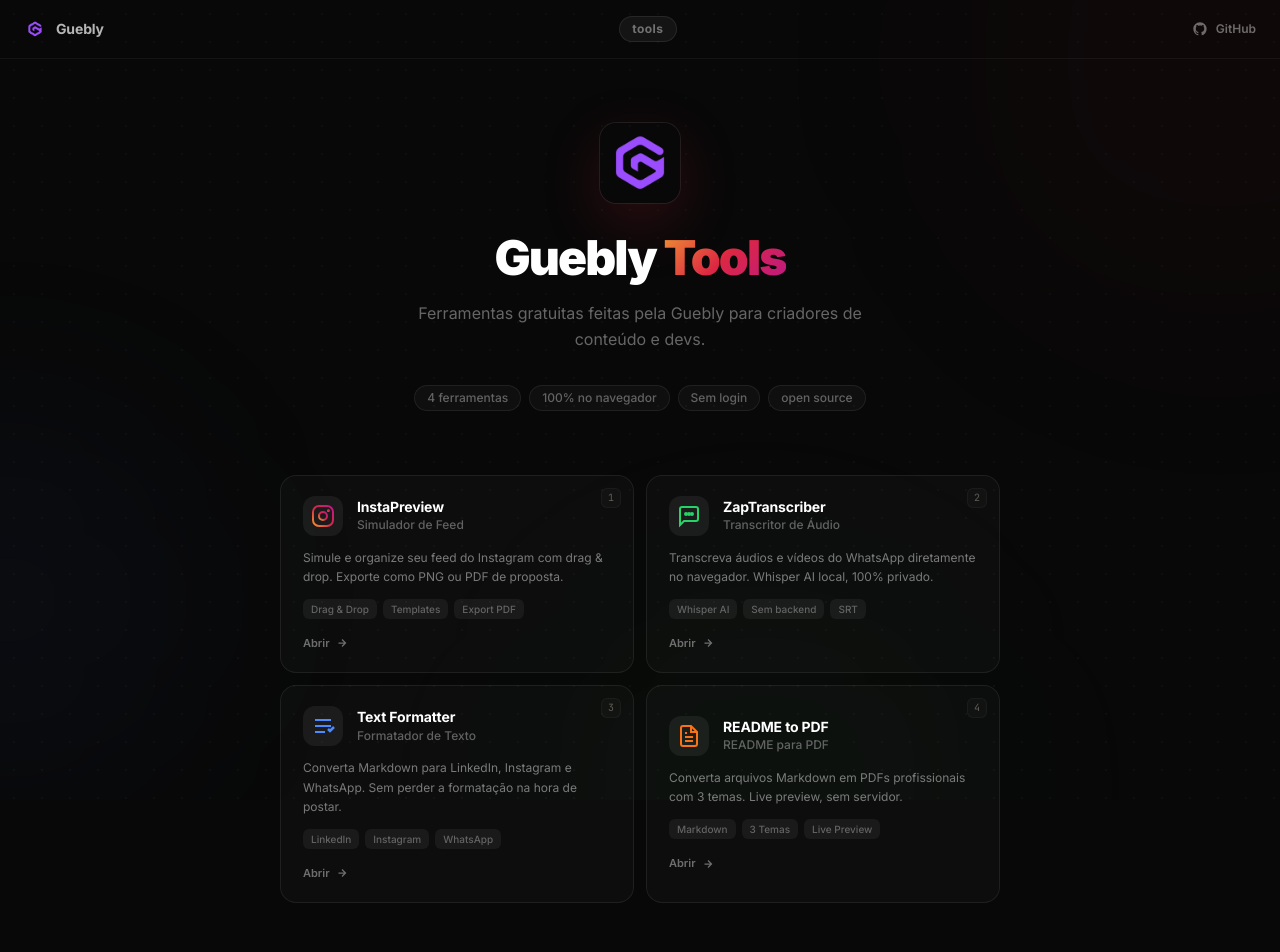
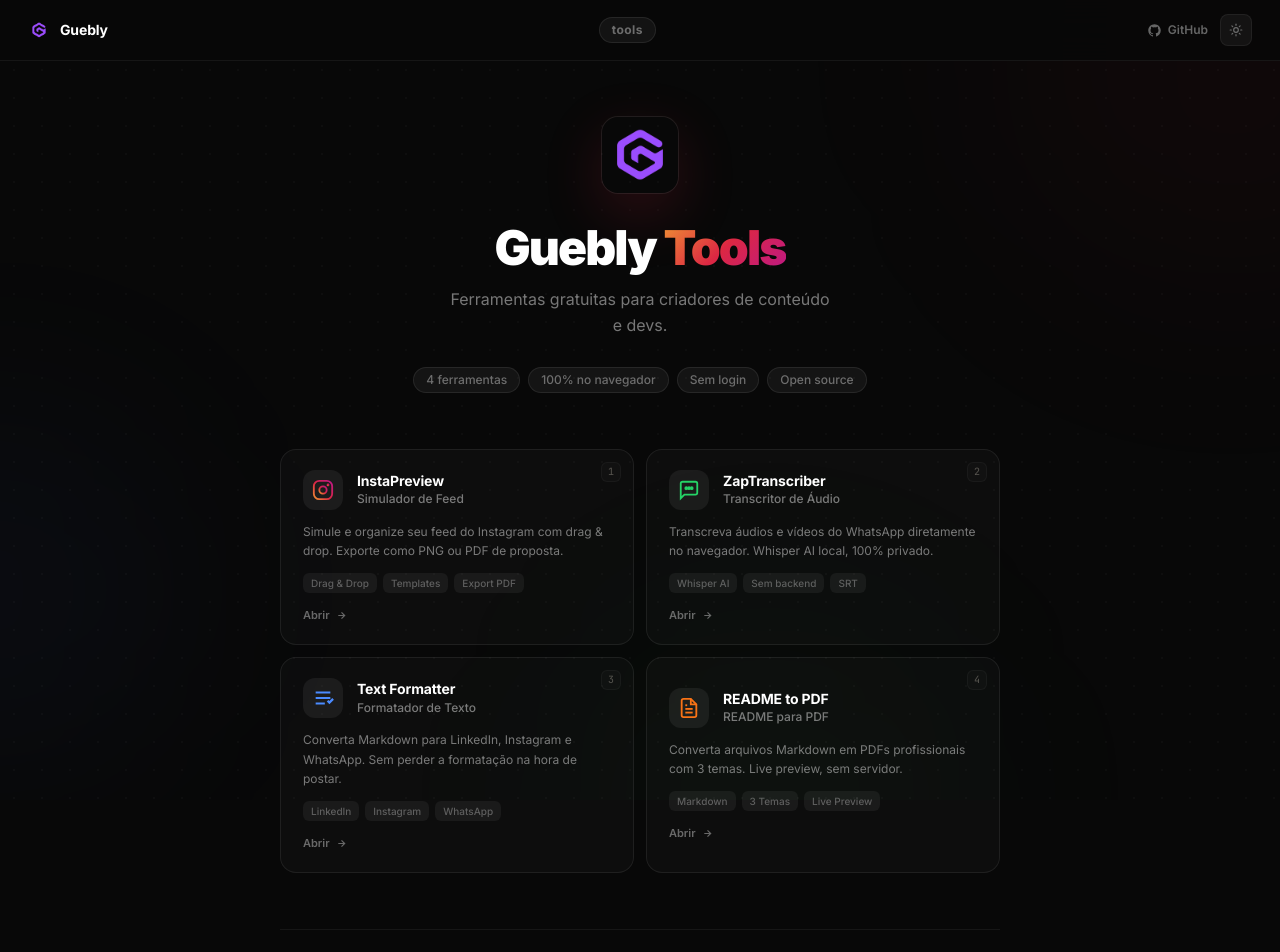
Before and after one commit to Guebly/tools, a React (Vite) app: page / in a window 1280 px wide. Shown: the top 952 px of the page. Built offline with nearby package versions, Linux system fonts and the light colour scheme.

Commit message:
Corrige dark/light mode em todas as páginas

```diff
--- a/src/pages/Home.tsx
+++ b/src/pages/Home.tsx
@@ -1,34 +1,40 @@
 import { useNavigate } from 'react-router-dom'
 import React, { useEffect } from 'react'
+import { useTheme } from '../contexts/ThemeContext'
+import { Sun, Moon } from 'lucide-react'
 
 interface Tool {
   path: string
-  key: string
+  kbd: string
   title: string
   subtitle: string
   description: string
   tags: string[]
-  accent: string
-  glowColor: string
-  borderHover: string
-  kbd: string
+  accentDark: string
+  accentLight: string
+  glowDark: string
+  glowLight: string
+  borderDark: string
+  borderLight: string
   icon: React.ReactNode
 }
 
 const tools: Tool[] = [
   {
     path: '/insta-preview',
-    key: '1',
+    kbd: '1',
     title: 'InstaPreview',
     subtitle: 'Simulador de Feed',
     description: 'Simule e organize seu feed do Instagram com drag & drop. Exporte como PNG ou PDF de proposta.',
     tags: ['Drag & Drop', 'Templates', 'Export PDF'],
-    accent: 'rgba(220,39,67,0.12)',
-    glowColor: 'rgba(220,39,67,0.25)',
-    borderHover: 'rgba(220,39,67,0.35)',
-    kbd: '1',
+    accentDark: 'rgba(220,39,67,0.12)',
+    accentLight: 'rgba(220,39,67,0.07)',
+    glowDark: 'rgba(220,39,67,0.22)',
+    glowLight: 'rgba(220,39,67,0.14)',
+    borderDark: 'rgba(220,39,67,0.35)',
+    borderLight: 'rgba(220,39,67,0.3)',
     icon: (
-      <svg width="24" height="24" viewBox="0 0 24 24" fill="none">
+      <svg width="22" height="22" viewBox="0 0 24 24" fill="none">
         <defs>
           <linearGradient id="ig1" x1="0%" y1="100%" x2="100%" y2="0%">
             <stop offset="0%" stopColor="#f09433"/>
@@ -44,17 +50,19 @@
   },
   {
     path: '/zap-transcriber',
-    key: '2',
+    kbd: '2',
     title: 'ZapTranscriber',
     subtitle: 'Transcritor de Áudio',
     description: 'Transcreva áudios e vídeos do WhatsApp diretamente no navegador. Whisper AI local, 100% privado.',
     tags: ['Whisper AI', 'Sem backend', 'SRT'],
-    accent: 'rgba(37,211,102,0.10)',
-    glowColor: 'rgba(37,211,102,0.22)',
-    borderHover: 'rgba(37,211,102,0.35)',
-    kbd: '2',
+    accentDark: 'rgba(37,211,102,0.10)',
+    accentLight: 'rgba(37,211,102,0.07)',
+    glowDark: 'rgba(37,211,102,0.20)',
+    glowLight: 'rgba(37,211,102,0.12)',
+    borderDark: 'rgba(37,211,102,0.35)',
+    borderLight: 'rgba(22,163,74,0.3)',
     icon: (
-      <svg width="24" height="24" viewBox="0 0 24 24" fill="none" stroke="#25D366" strokeWidth="2">
+      <svg width="22" height="22" viewBox="0 0 24 24" fill="none" stroke="#25D366" strokeWidth="2">
         <path d="M21 15a2 2 0 01-2 2H7l-4 4V5a2 2 0 012-2h14a2 2 0 012 2z"/>
         <circle cx="9" cy="10" r="1" fill="#25D366"/>
         <circle cx="12" cy="10" r="1" fill="#25D366"/>
@@ -64,17 +72,19 @@
   },
   {
     path: '/text-formatter',
-    key: '3',
+    kbd: '3',
     title: 'Text Formatter',
     subtitle: 'Formatador de Texto',
     description: 'Converta Markdown para LinkedIn, Instagram e WhatsApp. Sem perder a formatação na hora de postar.',
     tags: ['LinkedIn', 'Instagram', 'WhatsApp'],
-    accent: 'rgba(75,139,255,0.10)',
-    glowColor: 'rgba(75,139,255,0.22)',
-    borderHover: 'rgba(75,139,255,0.35)',
-    kbd: '3',
+    accentDark: 'rgba(75,139,255,0.10)',
+    accentLight: 'rgba(37,99,235,0.07)',
+    glowDark: 'rgba(75,139,255,0.20)',
+    glowLight: 'rgba(37,99,235,0.14)',
+    borderDark: 'rgba(75,139,255,0.35)',
+    borderLight: 'rgba(37,99,235,0.3)',
     icon: (
-      <svg width="24" height="24" viewBox="0 0 24 24" fill="none" stroke="#4B8BFF" strokeWidth="2">
+      <svg width="22" height="22" viewBox="0 0 24 24" fill="none" stroke="#4B8BFF" strokeWidth="2">
         <path d="M4 6h16M4 12h16M4 18h10"/>
         <path d="M17 15l2 2 4-4" strokeWidth="2.5"/>
       </svg>
@@ -82,17 +92,19 @@
   },
   {
     path: '/readme-pdf',
-    key: '4',
+    kbd: '4',
     title: 'README to PDF',
     subtitle: 'README para PDF',
     description: 'Converta arquivos Markdown em PDFs profissionais com 3 temas. Live preview, sem servidor.',
     tags: ['Markdown', '3 Temas', 'Live Preview'],
-    accent: 'rgba(249,115,22,0.10)',
-    glowColor: 'rgba(249,115,22,0.22)',
-    borderHover: 'rgba(249,115,22,0.35)',
-    kbd: '4',
+    accentDark: 'rgba(249,115,22,0.10)',
+    accentLight: 'rgba(234,88,12,0.07)',
+    glowDark: 'rgba(249,115,22,0.20)',
+    glowLight: 'rgba(234,88,12,0.14)',
+    borderDark: 'rgba(249,115,22,0.35)',
+    borderLight: 'rgba(234,88,12,0.3)',
     icon: (
-      <svg width="24" height="24" viewBox="0 0 24 24" fill="none" stroke="#f97316" strokeWidth="2">
+      <svg width="22" height="22" viewBox="0 0 24 24" fill="none" stroke="#f97316" strokeWidth="2">
         <path d="M14 2H6a2 2 0 00-2 2v16a2 2 0 002 2h12a2 2 0 002-2V8z"/>
         <polyline points="14 2 14 8 20 8"/>
         <line x1="16" y1="13" x2="8" y2="13"/>
@@ -103,26 +115,17 @@
   },
 ]
 
-const STATS = [
-  '4 ferramentas',
-  '100% no navegador',
-  'Sem login',
-  'open source',
-]
-
 export default function Home() {
   const navigate = useNavigate()
+  const { theme, toggle } = useTheme()
+  const isDark = theme === 'dark'
 
-  // Keyboard shortcuts: 1→insta, 2→zap, 3→formatter, 4→readme
   useEffect(() => {
     const handler = (e: KeyboardEvent) => {
-      // Don't fire if user is typing in an input
       if (e.target instanceof HTMLInputElement || e.target instanceof HTMLTextAreaElement) return
       const map: Record<string, string> = {
-        '1': '/insta-preview',
-        '2': '/zap-transcriber',
-        '3': '/text-formatter',
-        '4': '/readme-pdf',
+        '1': '/insta-preview', '2': '/zap-transcriber',
+        '3': '/text-formatter', '4': '/readme-pdf',
       }
       if (map[e.key]) navigate(map[e.key])
     }
@@ -130,251 +133,200 @@
     return () => window.removeEventListener('keydown', handler)
   }, [navigate])
 
+  const c = {
+    bg:           isDark ? '#080808'                     : '#f5f6f8',
+    text:         isDark ? '#ffffff'                     : '#0f172a',
+    textSub:      isDark ? 'rgba(255,255,255,0.45)'      : 'rgba(15,23,42,0.55)',
+    textMuted:    isDark ? 'rgba(255,255,255,0.25)'      : 'rgba(15,23,42,0.35)',
+    dot:          isDark ? 'rgba(255,255,255,0.028)'     : 'rgba(0,0,0,0.055)',
+    navBorder:    isDark ? 'rgba(255,255,255,0.06)'      : 'rgba(0,0,0,0.08)',
+    navBg:        isDark ? 'rgba(8,8,8,0.92)'            : 'rgba(245,246,248,0.92)',
+    badgeBg:      isDark ? 'rgba(255,255,255,0.05)'      : 'rgba(0,0,0,0.05)',
+    badgeBorder:  isDark ? 'rgba(255,255,255,0.08)'      : 'rgba(0,0,0,0.09)',
+    badgeColor:   isDark ? 'rgba(255,255,255,0.38)'      : 'rgba(15,23,42,0.45)',
+    cardBg:       isDark ? 'rgba(255,255,255,0.025)'     : 'rgba(0,0,0,0.03)',
+    cardBorder:   isDark ? 'rgba(255,255,255,0.07)'      : 'rgba(0,0,0,0.08)',
+    iconBg:       isDark ? 'rgba(255,255,255,0.06)'      : 'rgba(0,0,0,0.05)',
+    tagBg:        isDark ? 'rgba(255,255,255,0.05)'      : 'rgba(0,0,0,0.05)',
+    tagColor:     isDark ? 'rgba(255,255,255,0.3)'       : 'rgba(15,23,42,0.4)',
+    ctaColor:     isDark ? 'rgba(255,255,255,0.38)'      : 'rgba(15,23,42,0.45)',
+    footerBorder: isDark ? 'rgba(255,255,255,0.06)'      : 'rgba(0,0,0,0.07)',
+    toggleBg:     isDark ? 'rgba(255,255,255,0.07)'      : 'rgba(0,0,0,0.06)',
+    toggleBorder: isDark ? 'rgba(255,255,255,0.09)'      : 'rgba(0,0,0,0.08)',
+    toggleColor:  isDark ? 'rgba(255,255,255,0.55)'      : 'rgba(15,23,42,0.55)',
+  }
+
   return (
-    <div
-      className="min-h-screen"
-      style={{ background: '#080808', color: '#ffffff' }}
-    >
-      {/* Dot grid background */}
+    <div className="min-h-screen transition-colors duration-200" style={{ background: c.bg, color: c.text }}>
+
+      {/* Dot grid */}
       <div
         className="fixed inset-0 pointer-events-none"
         style={{
-          backgroundImage: 'radial-gradient(circle, rgba(255,255,255,0.03) 1px, transparent 1px)',
+          backgroundImage: `radial-gradient(circle, ${c.dot} 1px, transparent 1px)`,
           backgroundSize: '28px 28px',
         }}
       />
 
       {/* Ambient blobs */}
       <div className="fixed inset-0 pointer-events-none overflow-hidden">
-        <div
-          className="absolute -top-48 -right-48 w-[500px] h-[500px] rounded-full"
-          style={{ background: 'rgba(220,39,67,0.04)', filter: 'blur(120px)' }}
-        />
-        <div
-          className="absolute top-1/2 -left-48 w-[400px] h-[400px] rounded-full"
-          style={{ background: 'rgba(75,139,255,0.04)', filter: 'blur(100px)' }}
-        />
-        <div
-          className="absolute -bottom-48 right-1/4 w-[400px] h-[400px] rounded-full"
-          style={{ background: 'rgba(37,211,102,0.03)', filter: 'blur(120px)' }}
-        />
+        <div className="absolute -top-48 -right-48 w-[480px] h-[480px] rounded-full"
+          style={{ background: isDark ? 'rgba(220,39,67,0.04)' : 'rgba(220,39,67,0.06)', filter: 'blur(120px)' }} />
+        <div className="absolute top-1/2 -left-48 w-[380px] h-[380px] rounded-full"
+          style={{ background: isDark ? 'rgba(75,139,255,0.04)' : 'rgba(37,99,235,0.05)', filter: 'blur(100px)' }} />
+        <div className="absolute -bottom-48 right-1/4 w-[380px] h-[380px] rounded-full"
+          style={{ background: isDark ? 'rgba(37,211,102,0.03)' : 'rgba(22,163,74,0.04)', filter: 'blur(120px)' }} />
       </div>
 
-      {/* ── Top Navbar ── */}
+      {/* ── Navbar ── */}
       <nav
-        className="relative z-20 flex items-center justify-between px-6 py-4"
-        style={{ borderBottom: '1px solid rgba(255,255,255,0.05)' }}
+        className="relative z-20 flex items-center justify-between px-5 sm:px-7 py-3.5"
+        style={{
+          background: c.navBg,
+          borderBottom: `1px solid ${c.navBorder}`,
+          backdropFilter: 'blur(16px)',
+          WebkitBackdropFilter: 'blur(16px)',
+        }}
       >
-        {/* Logo left */}
-        <a
-          href="https://www.guebly.com.br"
-          target="_blank"
-          rel="noopener noreferrer"
-          className="flex items-center gap-2.5 transition-opacity hover:opacity-80"
-        >
-          <img
-            src="/logo-64.png"
-            alt="Guebly"
-            width={22}
-            height={22}
-            className="rounded-md"
-          />
-          <span
-            className="text-sm font-bold hidden sm:block"
-            style={{ color: 'rgba(255,255,255,0.7)', letterSpacing: '-0.01em' }}
-          >
+        {/* Logo */}
+        <a href="https://www.guebly.com.br" target="_blank" rel="noopener noreferrer"
+          className="flex items-center gap-2.5 transition-opacity hover:opacity-75">
+          <img src="/logo-64.png" alt="Guebly" width={22} height={22} className="rounded-md" style={{ objectFit: 'contain' }} />
+          <span className="text-sm font-bold hidden sm:block" style={{ color: c.text, letterSpacing: '-0.01em' }}>
             Guebly
           </span>
         </a>
 
-        {/* Badge center */}
-        <span
-          className="text-xs font-bold px-3 py-1 rounded-full"
-          style={{
-            background: 'rgba(255,255,255,0.05)',
-            border: '1px solid rgba(255,255,255,0.08)',
-            color: 'rgba(255,255,255,0.4)',
-            letterSpacing: '0.04em',
-          }}
-        >
+        {/* Center badge */}
+        <span className="text-xs font-bold px-3 py-1 rounded-full"
+          style={{ background: c.badgeBg, border: `1px solid ${c.badgeBorder}`, color: c.badgeColor, letterSpacing: '0.04em' }}>
           tools
         </span>
 
-        {/* GitHub right */}
-        <a
-          href="https://github.com/Guebly/tools"
-          target="_blank"
-          rel="noopener noreferrer"
-          className="flex items-center gap-2 text-xs font-semibold transition-opacity hover:opacity-80"
-          style={{ color: 'rgba(255,255,255,0.4)' }}
-        >
-          <svg width="16" height="16" viewBox="0 0 24 24" fill="currentColor">
-            <path d="M12 2C6.477 2 2 6.477 2 12c0 4.418 2.865 8.166 6.839 9.489.5.092.682-.217.682-.482 0-.237-.008-.868-.013-1.703-2.782.605-3.369-1.34-3.369-1.34-.454-1.156-1.11-1.464-1.11-1.464-.908-.62.069-.608.069-.608 1.003.07 1.531 1.03 1.531 1.03.892 1.529 2.341 1.087 2.91.832.092-.647.35-1.088.636-1.338-2.22-.253-4.555-1.11-4.555-4.943 0-1.091.39-1.984 1.029-2.683-.103-.253-.446-1.27.098-2.647 0 0 .84-.269 2.75 1.025A9.578 9.578 0 0112 6.836c.85.004 1.705.114 2.504.336 1.909-1.294 2.747-1.025 2.747-1.025.546 1.377.202 2.394.1 2.647.64.699 1.028 1.592 1.028 2.683 0 3.842-2.339 4.687-4.566 4.935.359.309.678.919.678 1.852 0 1.336-.012 2.415-.012 2.743 0 .267.18.578.688.48C19.138 20.163 22 16.418 22 12c0-5.523-4.477-10-10-10z"/>
-          </svg>
-          <span className="hidden sm:inline">GitHub</span>
-        </a>
+        {/* Right: GitHub + theme toggle */}
+        <div className="flex items-center gap-3">
+          <a href="https://github.com/Guebly/tools" target="_blank" rel="noopener noreferrer"
+            className="flex items-center gap-1.5 text-xs font-semibold transition-opacity hover:opacity-75"
+            style={{ color: c.ctaColor }}>
+            <svg width="15" height="15" viewBox="0 0 24 24" fill="currentColor">
+              <path d="M12 2C6.477 2 2 6.477 2 12c0 4.418 2.865 8.166 6.839 9.489.5.092.682-.217.682-.482 0-.237-.008-.868-.013-1.703-2.782.605-3.369-1.34-3.369-1.34-.454-1.156-1.11-1.464-1.11-1.464-.908-.62.069-.608.069-.608 1.003.07 1.531 1.03 1.531 1.03.892 1.529 2.341 1.087 2.91.832.092-.647.35-1.088.636-1.338-2.22-.253-4.555-1.11-4.555-4.943 0-1.091.39-1.984 1.029-2.683-.103-.253-.446-1.27.098-2.647 0 0 .84-.269 2.75 1.025A9.578 9.578 0 0112 6.836c.85.004 1.705.114 2.504.336 1.909-1.294 2.747-1.025 2.747-1.025.546 1.377.202 2.394.1 2.647.64.699 1.028 1.592 1.028 2.683 0 3.842-2.339 4.687-4.566 4.935.359.309.678.919.678 1.852 0 1.336-.012 2.415-.012 2.743 0 .267.18.578.688.48C19.138 20.163 22 16.418 22 12c0-5.523-4.477-10-10-10z"/>
+            </svg>
+            <span className="hidden sm:inline">GitHub</span>
+          </a>
+
+          <button onClick={toggle}
+            className="flex items-center justify-center w-8 h-8 rounded-lg transition-opacity hover:opacity-100"
+            style={{ background: c.toggleBg, border: `1px solid ${c.toggleBorder}`, color: c.toggleColor, opacity: 0.7 }}
+            title={isDark ? 'Modo claro' : 'Modo escuro'}>
+            {isDark ? <Sun size={14} /> : <Moon size={14} />}
+          </button>
+        </div>
       </nav>
 
-      {/* ── Main content ── */}
-      <div className="relative z-10 max-w-3xl mx-auto px-5 sm:px-6 pt-16 pb-20">
+      {/* ── Content ── */}
+      <div className="relative z-10 max-w-3xl mx-auto px-5 sm:px-6 pt-14 pb-20">
 
-        {/* ── Hero ── */}
-        <div className="text-center mb-16">
-          {/* Logo */}
-          <a
-            href="https://www.guebly.com.br"
-            target="_blank"
-            rel="noopener noreferrer"
-            className="inline-block mb-6 transition-transform hover:scale-105"
-          >
-            <img
-              src="/logo-192.png"
-              alt="Guebly"
-              width={80}
-              height={80}
-              className="rounded-2xl"
-              style={{ boxShadow: '0 0 0 1px rgba(255,255,255,0.08), 0 20px 60px rgba(220,39,67,0.18)' }}
-            />
+        {/* Hero */}
+        <div className="text-center mb-14">
+          <a href="https://www.guebly.com.br" target="_blank" rel="noopener noreferrer"
+            className="inline-block mb-6 transition-transform hover:scale-105">
+            <img src="/logo-192.png" alt="Guebly" width={76} height={76} className="rounded-2xl"
+              style={{ boxShadow: isDark
+                ? '0 0 0 1px rgba(255,255,255,0.08), 0 20px 60px rgba(220,39,67,0.18)'
+                : '0 0 0 1px rgba(0,0,0,0.08), 0 20px 60px rgba(220,39,67,0.14)' }} />
           </a>
 
-          <h1
-            className="text-4xl sm:text-5xl font-black mb-4"
-            style={{ letterSpacing: '-0.04em', lineHeight: 1.05 }}
-          >
+          <h1 className="text-4xl sm:text-5xl font-black mb-3"
+            style={{ letterSpacing: '-0.04em', lineHeight: 1.05, color: c.text }}>
             Guebly{' '}
-            <span
-              style={{
-                background: 'linear-gradient(135deg, #f09433 0%, #dc2743 50%, #bc1888 100%)',
-                WebkitBackgroundClip: 'text',
-                WebkitTextFillColor: 'transparent',
-                backgroundClip: 'text',
-              }}
-            >
+            <span style={{
+              background: 'linear-gradient(135deg, #f09433 0%, #dc2743 50%, #bc1888 100%)',
+              WebkitBackgroundClip: 'text', WebkitTextFillColor: 'transparent', backgroundClip: 'text',
+            }}>
               Tools
             </span>
           </h1>
 
-          <p
-            className="text-base mb-8 max-w-md mx-auto"
-            style={{ color: 'rgba(255,255,255,0.38)', lineHeight: 1.65 }}
-          >
-            Ferramentas gratuitas feitas pela Guebly para criadores de conteúdo e devs.
+          <p className="text-sm sm:text-base mb-7 max-w-sm mx-auto" style={{ color: c.textSub, lineHeight: 1.65 }}>
+            Ferramentas gratuitas para criadores de conteúdo e devs.
           </p>
 
           {/* Stat pills */}
           <div className="flex items-center justify-center gap-2 flex-wrap">
-            {STATS.map(s => (
-              <span
-                key={s}
-                className="text-xs font-medium px-3 py-1 rounded-full"
-                style={{
-                  border: '1px solid rgba(255,255,255,0.07)',
-                  background: 'rgba(255,255,255,0.03)',
-                  color: 'rgba(255,255,255,0.35)',
-                }}
-              >
+            {['4 ferramentas', '100% no navegador', 'Sem login', 'Open source'].map(s => (
+              <span key={s} className="text-xs font-medium px-3 py-1 rounded-full"
+                style={{ border: `1px solid ${c.badgeBorder}`, background: c.badgeBg, color: c.badgeColor }}>
                 {s}
               </span>
             ))}
           </div>
         </div>
 
-        {/* ── Tool Cards ── */}
-        <div className="grid grid-cols-1 sm:grid-cols-2 gap-3 mb-16">
+        {/* Cards */}
+        <div className="grid grid-cols-1 sm:grid-cols-2 gap-3 mb-14">
           {tools.map(tool => (
             <button
               key={tool.path}
               onClick={() => navigate(tool.path)}
               className="group relative text-left rounded-2xl transition-all duration-200"
-              style={{
-                background: 'rgba(255,255,255,0.025)',
-                border: '1px solid rgba(255,255,255,0.07)',
-                padding: '20px 22px',
-              }}
+              style={{ background: c.cardBg, border: `1px solid ${c.cardBorder}`, padding: '20px 22px' }}
               onMouseEnter={e => {
                 const el = e.currentTarget as HTMLElement
-                el.style.background = tool.accent
-                el.style.borderColor = tool.borderHover
+                el.style.background = isDark ? tool.accentDark : tool.accentLight
+                el.style.borderColor = isDark ? tool.borderDark : tool.borderLight
                 el.style.transform = 'translateY(-2px)'
-                el.style.boxShadow = `0 12px 40px ${tool.glowColor}`
+                el.style.boxShadow = `0 12px 40px ${isDark ? tool.glowDark : tool.glowLight}`
               }}
               onMouseLeave={e => {
                 const el = e.currentTarget as HTMLElement
-                el.style.background = 'rgba(255,255,255,0.025)'
-                el.style.borderColor = 'rgba(255,255,255,0.07)'
+                el.style.background = c.cardBg
+                el.style.borderColor = c.cardBorder
                 el.style.transform = 'translateY(0)'
                 el.style.boxShadow = 'none'
               }}
             >
-              {/* Keyboard badge top-right */}
-              <span
-                className="absolute top-3 right-3 kbd"
-                style={{ opacity: 0.5 }}
-              >
+              {/* Keyboard badge */}
+              <span className="absolute top-3 right-3 kbd" style={{ opacity: 0.45 }}>
                 {tool.kbd}
               </span>
 
-              {/* Header: icon + title */}
+              {/* Icon + title */}
               <div className="flex items-start gap-3.5 mb-3">
-                <div
-                  className="w-10 h-10 rounded-xl flex items-center justify-center flex-shrink-0"
-                  style={{ background: 'rgba(255,255,255,0.06)' }}
-                >
+                <div className="w-10 h-10 rounded-xl flex items-center justify-center flex-shrink-0"
+                  style={{ background: c.iconBg }}>
                   {tool.icon}
                 </div>
                 <div className="pt-0.5">
-                  <h2
-                    className="text-sm font-bold leading-tight"
-                    style={{ color: '#fff', letterSpacing: '-0.01em' }}
-                  >
+                  <h2 className="text-sm font-bold leading-tight" style={{ color: c.text, letterSpacing: '-0.01em' }}>
                     {tool.title}
                   </h2>
-                  <p
-                    className="text-xs mt-0.5 font-medium"
-                    style={{ color: 'rgba(255,255,255,0.35)' }}
-                  >
+                  <p className="text-xs mt-0.5 font-medium" style={{ color: c.textSub }}>
                     {tool.subtitle}
                   </p>
                 </div>
               </div>
 
               {/* Description */}
-              <p
-                className="text-xs leading-relaxed mb-3"
-                style={{ color: 'rgba(255,255,255,0.45)' }}
-              >
+              <p className="text-xs leading-relaxed mb-3" style={{ color: c.textSub }}>
                 {tool.description}
               </p>
 
-              {/* Tags row */}
-              <div className="flex flex-wrap gap-1.5 mb-4">
+              {/* Tags */}
+              <div className="flex flex-wrap gap-1.5 mb-3.5">
                 {tool.tags.map(tag => (
-                  <span
-                    key={tag}
-                    className="text-[10px] font-medium px-2 py-0.5 rounded-md"
-                    style={{
-                      background: 'rgba(255,255,255,0.05)',
-                      color: 'rgba(255,255,255,0.32)',
-                    }}
-                  >
+                  <span key={tag} className="text-[10px] font-medium px-2 py-0.5 rounded-md"
+                    style={{ background: c.tagBg, color: c.tagColor }}>
                     {tag}
                   </span>
                 ))}
               </div>
 
-              {/* CTA arrow */}
+              {/* CTA */}
               <div className="flex items-center gap-1.5">
-                <span
-                  className="text-[11px] font-semibold"
-                  style={{ color: 'rgba(255,255,255,0.4)' }}
-                >
-                  Abrir
-                </span>
-                <svg
-                  width="12" height="12" viewBox="0 0 24 24" fill="none"
-                  stroke="rgba(255,255,255,0.4)" strokeWidth="2.5"
-                  className="group-hover:translate-x-1 transition-transform duration-150"
-                >
+                <span className="text-[11px] font-semibold" style={{ color: c.ctaColor }}>Abrir</span>
+                <svg width="11" height="11" viewBox="0 0 24 24" fill="none"
+                  stroke={c.ctaColor} strokeWidth="2.5"
+                  className="group-hover:translate-x-1 transition-transform duration-150">
                   <path d="M5 12h14M12 5l7 7-7 7"/>
                 </svg>
               </div>
@@ -382,24 +334,12 @@
           ))}
         </div>
 
-        {/* ── Footer ── */}
-        <div
-          className="flex items-center justify-center gap-1.5"
-          style={{ borderTop: '1px solid rgba(255,255,255,0.05)', paddingTop: '1.5rem' }}
-        >
-          <img
-            src="/logo-64.png"
-            alt="Guebly"
-            width={14}
-            height={14}
-            className="rounded opacity-25"
-          />
-          <span
-            className="text-xs"
-            style={{ color: 'rgba(255,255,255,0.2)' }}
-          >
-            by Guebly
-          </span>
+        {/* Footer */}
+        <div className="flex items-center justify-center gap-1.5 pt-6"
+          style={{ borderTop: `1px solid ${c.footerBorder}` }}>
+          <img src="/logo-64.png" alt="Guebly" width={13} height={13}
+            className="rounded" style={{ objectFit: 'contain', opacity: 0.3 }} />
+          <span className="text-xs" style={{ color: c.textMuted }}>by Guebly</span>
         </div>
       </div>
     </div>
```
Also changed, not shown: src/pages/InstaPreview.tsx (+23 -1 lines), src/pages/ReadmePdf.tsx (+4 -4 lines), 1 other file (tests, documents, lock files or other folders).
